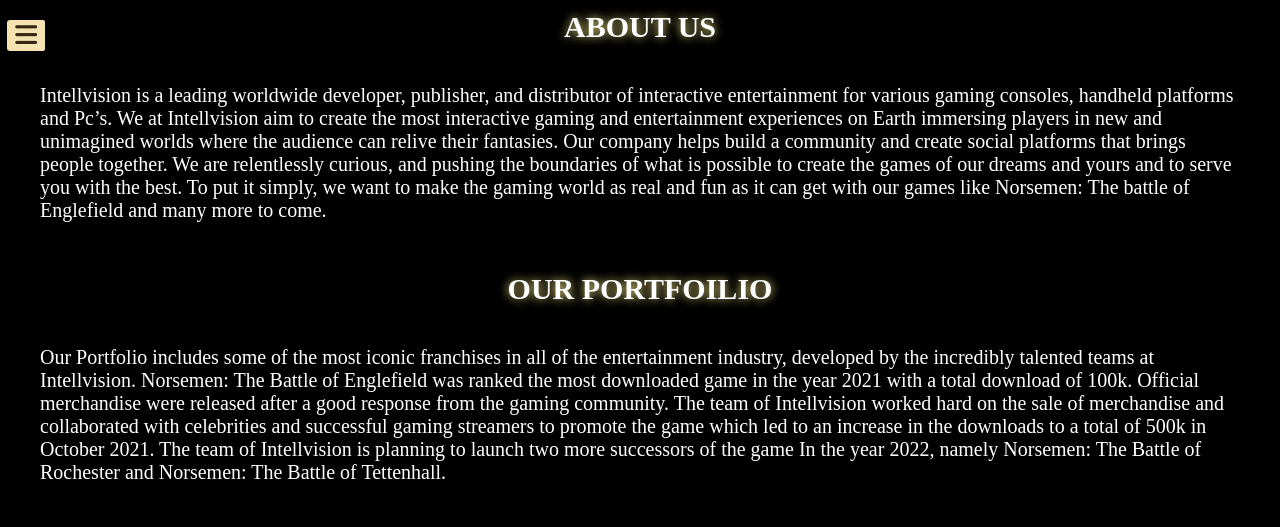
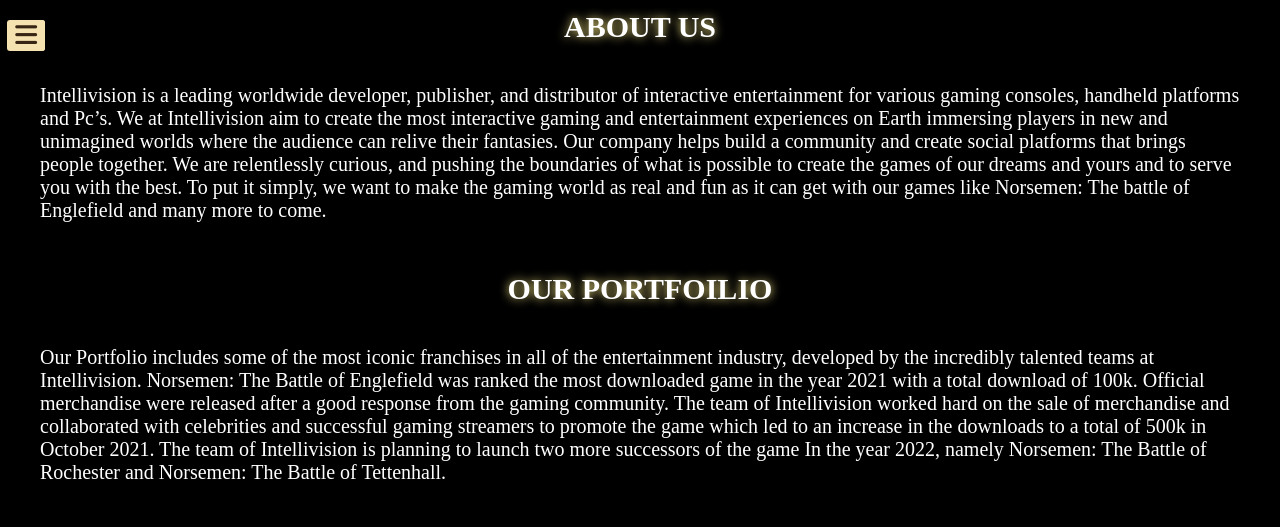
Before and after one commit to ayushyS/UI-UX_, a plain HTML site: page UI_UX/AboutUs.html in a window 1280 px wide. Drawn offline with Linux system fonts and the light colour scheme.

Commit message:
Update AboutUs.html

```diff
--- a/UI_UX/AboutUs.html
+++ b/UI_UX/AboutUs.html
@@ -32,8 +32,8 @@
     <main>
         <section>
             <h2>ABOUT US</h2>
-            <p>Intellvision is a leading worldwide developer, publisher, and distributor of interactive entertainment
-                for various gaming consoles, handheld platforms and Pc’s. We at Intellvision aim to create the most
+            <p>Intellivision is a leading worldwide developer, publisher, and distributor of interactive entertainment
+                for various gaming consoles, handheld platforms and Pc’s. We at Intellivision aim to create the most
                 interactive gaming and entertainment experiences on Earth immersing players in new and
                 unimagined worlds where the audience can relive their fantasies. Our company helps build a
                 community and create social platforms that brings people together. We are relentlessly curious, and
@@ -42,12 +42,12 @@
                 get with our games like Norsemen: The battle of Englefield and many more to come.</p>
                 <h2>OUR PORTFOILIO</h2>
                 <p>Our Portfolio includes some of the most iconic franchises in all of the entertainment industry,
-                    developed by the incredibly talented teams at Intellvision. Norsemen: The Battle of Englefield was
+                    developed by the incredibly talented teams at Intellivision. Norsemen: The Battle of Englefield was
                     ranked the most downloaded game in the year 2021 with a total download of 100k. Official
                     merchandise were released after a good response from the gaming community. The team of
-                    Intellvision worked hard on the sale of merchandise and collaborated with celebrities and successful
+                    Intellivision worked hard on the sale of merchandise and collaborated with celebrities and successful
                     gaming streamers to promote the game which led to an increase in the downloads to a total of 500k
-                    in October 2021. The team of Intellvision is planning to launch two more successors of the game In
+                    in October 2021. The team of Intellivision is planning to launch two more successors of the game In
                     the year 2022, namely Norsemen: The Battle of Rochester and Norsemen: The Battle of Tettenhall. </p>
         </section>
     </main>
```
